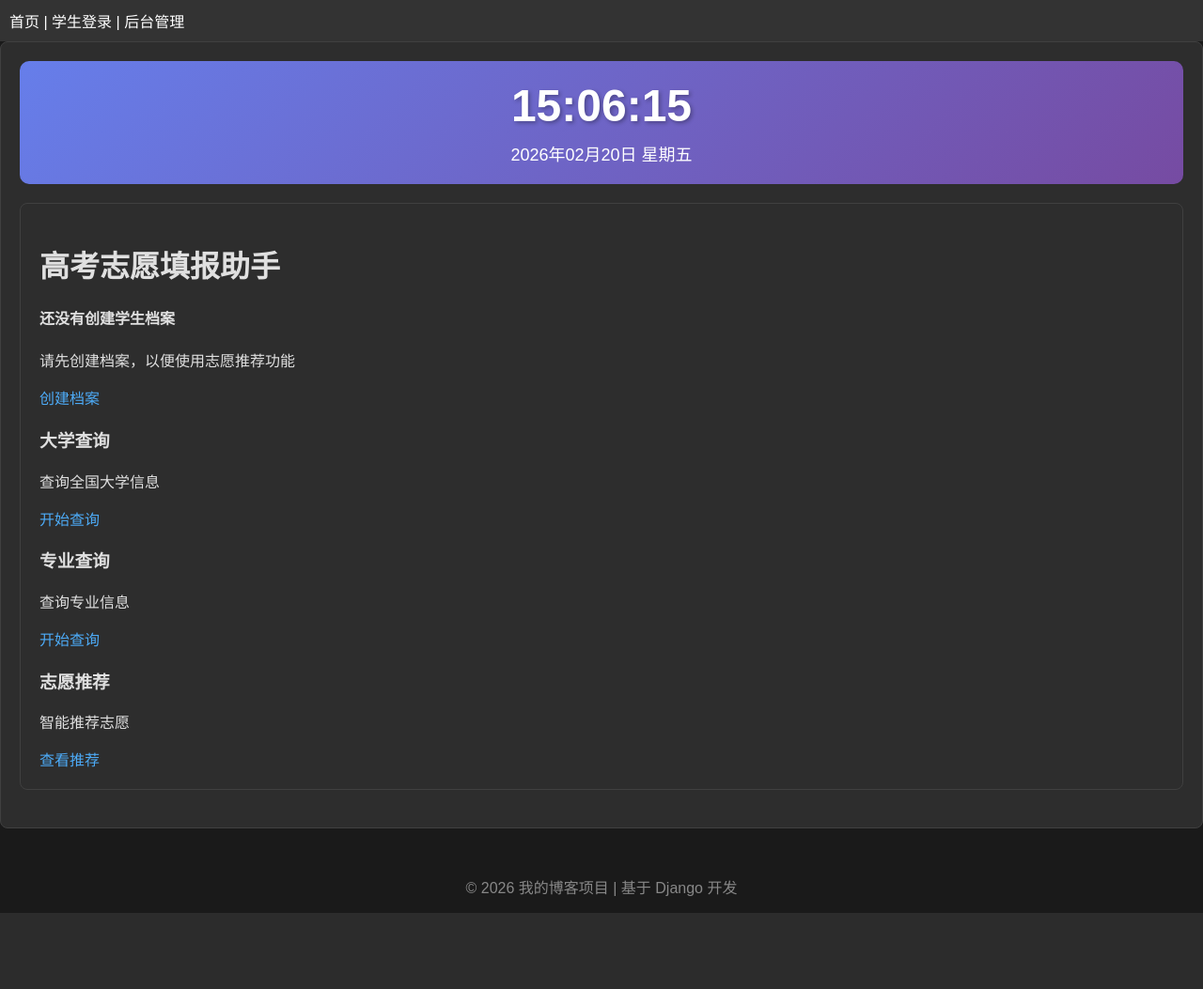
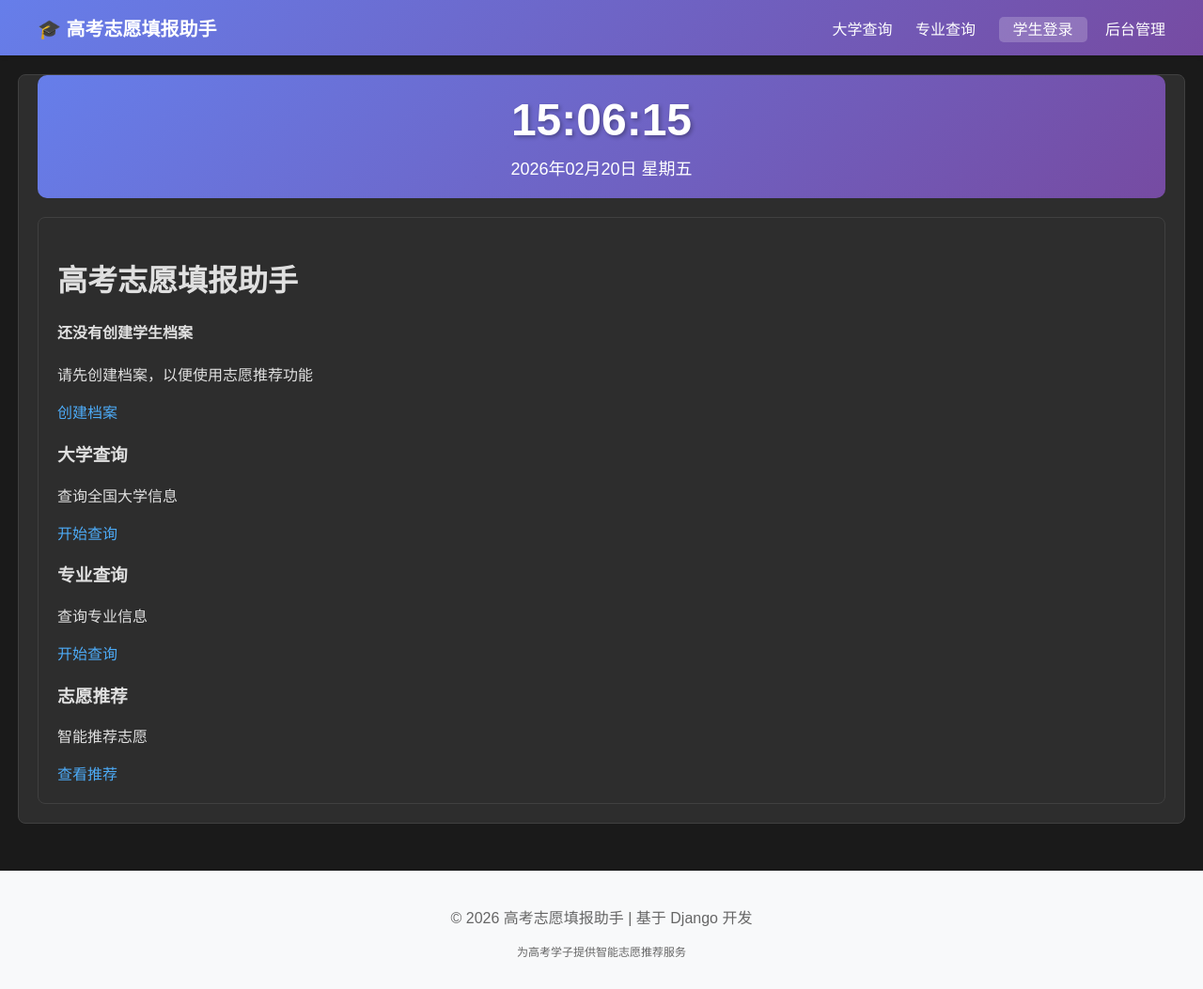
Before and after one commit to 1375827013/django-cms-blog, a Django app: page /app_name/ in a window 1280 px wide. Shown: the whole page at 94% size. Before the commit the page ends 972 px from the top, so only its background shows below. Run offline with Django 5.2, Linux system fonts and the light colour scheme.

Commit message:
Optimize

```diff
--- a/app_name/views.py
+++ b/app_name/views.py
@@ -1,18 +1,17 @@
 from django.shortcuts import render, redirect, get_object_or_404
 from django.contrib.auth.decorators import login_required
-from django.contrib.auth.models import User
+from django.contrib import messages
 from .forms import StudentProfileForm, CollegePreferenceForm
 from .models import StudentProfile, University, Major, AdmissionScore, CollegePreference
 
 def home(request):
     """高考志愿填报助手首页"""
+    profile = None
     if request.user.is_authenticated:
         try:
             profile = request.user.studentprofile
         except StudentProfile.DoesNotExist:
-            profile = None
-    else:
-        profile = None
+            pass
 
     context = {
         'profile': profile,
@@ -24,6 +23,7 @@ def student_profile_create(request):
     """创建学生档案"""
     try:
         profile = request.user.studentprofile
+        messages.info(request, '您已有档案，可以直接查看')
         return redirect('profile_detail')
     except StudentProfile.DoesNotExist:
         pass
@@ -34,6 +34,7 @@ def student_profile_create(request):
             profile = form.save(commit=False)
             profile.user = request.user
             profile.save()
+            messages.success(request, '档案创建成功！')
             return redirect('home')
     else:
         form = StudentProfileForm()
@@ -46,13 +47,12 @@ def profile_detail(request):
     profile = get_object_or_404(StudentProfile, user=request.user)
     return render(request, 'app_name/profile_detail.html', {'profile': profile})
 
-@login_required
 def university_list(request):
     """大学列表"""
     universities = University.objects.all()
 
-    province_filter = request.GET.get('province')
-    type_filter = request.GET.get('type')
+    province_filter = request.GET.get('province', '')
+    type_filter = request.GET.get('type', '')
 
     if province_filter:
         universities = universities.filter(province=province_filter)
@@ -66,20 +66,20 @@ def university_list(request):
     }
     return render(request, 'app_name/university_list.html', context)
 
-@login_required
 def university_detail(request, pk):
     """大学详情"""
     university = get_object_or_404(University, pk=pk)
-    try:
-        subject_type = request.user.studentprofile.subject_type
-        admission_scores = AdmissionScore.objects.filter(
-            university=university,
-            subject_type=subject_type
-        ).order_by('-year')[:5]
-    except StudentProfile.DoesNotExist:
-        admission_scores = AdmissionScore.objects.filter(
-            university=university
-        ).order_by('-year')[:5]
+
+    admission_scores = AdmissionScore.objects.filter(university=university)
+
+    if request.user.is_authenticated:
+        try:
+            subject_type = request.user.studentprofile.subject_type
+            admission_scores = admission_scores.filter(subject_type=subject_type)
+        except StudentProfile.DoesNotExist:
+            pass
+
+    admission_scores = admission_scores.order_by('-year')[:5]
 
     context = {
         'university': university,
@@ -87,11 +87,10 @@ def university_detail(request, pk):
     }
     return render(request, 'app_name/university_detail.html', context)
 
-@login_required
 def major_list(request):
     """专业列表"""
     majors = Major.objects.all()
-    category_filter = request.GET.get('category')
+    category_filter = request.GET.get('category', '')
 
     if category_filter:
         majors = majors.filter(category=category_filter)
@@ -102,7 +101,6 @@ def major_list(request):
     }
     return render(request, 'app_name/major_list.html', context)
 
-@login_required
 def major_detail(request, pk):
     """专业详情"""
     major = get_object_or_404(Major, pk=pk)
@@ -117,16 +115,15 @@ def recommendation(request):
     try:
         profile = request.user.studentprofile
     except StudentProfile.DoesNotExist:
+        messages.warning(request, '请先创建学生档案')
         return redirect('profile_create')
 
-    # 根据分数推荐大学
     recommended_universities = University.objects.filter(
         admission_scores__province=profile.province,
         admission_scores__subject_type=profile.subject_type,
         admission_scores__min_score__lte=profile.total_score
     ).distinct().order_by('-ranking')[:10]
 
-    # 查看已填报的志愿
     preferences = CollegePreference.objects.filter(
         student=profile
     ).order_by('preference_order')
@@ -144,6 +141,7 @@ def preference_create(request):
     try:
         profile = request.user.studentprofile
     except StudentProfile.DoesNotExist:
+        messages.warning(request, '请先创建学生档案')
         return redirect('profile_create')
 
     if request.method == 'POST':
@@ -152,6 +150,7 @@ def preference_create(request):
             preference = form.save(commit=False)
             preference.student = profile
             preference.save()
+            messages.success(request, '志愿添加成功！')
             return redirect('recommendation')
     else:
         form = CollegePreferenceForm()
@@ -163,4 +162,5 @@ def preference_delete(request, pk):
     """删除志愿"""
     preference = get_object_or_404(CollegePreference, pk=pk, student__user=request.user)
     preference.delete()
+    messages.success(request, '志愿删除成功！')
     return redirect('recommendation')
--- a/templates/base.html
+++ b/templates/base.html
@@ -4,36 +4,79 @@
 <head>
     <meta charset="UTF-8">
     <meta name="viewport" content="width=device-width, initial-scale=1.0">
-    <title>{% block title %}我的 Django 网站{% endblock %}</title>
+    <title>{% block title %}高考志愿填报助手{% endblock %}</title>
 
     <link rel="stylesheet" href="{% static 'css/style.css' %}">
+    <style>
+        .messages {
+            padding: 10px;
+            margin: 10px 0;
+            border-radius: 5px;
+        }
+        .messages .success {
+            background-color: #d4edda;
+            color: #155724;
+            border: 1px solid #c3e6cb;
+        }
+        .messages .warning {
+            background-color: #fff3cd;
+            color: #856404;
+            border: 1px solid #ffeeba;
+        }
+        .messages .info {
+            background-color: #d1ecf1;
+            color: #0c5460;
+            border: 1px solid #bee5eb;
+        }
+        .messages .error {
+            background-color: #f8d7da;
+            color: #721c24;
+            border: 1px solid #f5c6cb;
+        }
+    </style>
 </head>
 <body>
 
-    <nav style="background: #333; color: white; padding: 10px;">
-        <a href="{% url 'home' %}" style="color: white;">首页</a> |
-
+    <nav style="background: linear-gradient(135deg, #667eea 0%, #764ba2 100%); color: white; padding: 15px 20px; box-shadow: 0 2px 4px rgba(0,0,0,0.1);">
+        <div style="max-width: 1200px; margin: 0 auto; display: flex; justify-content: space-between; align-items: center;">
+            <div>
+                <a href="{% url 'home' %}" style="color: white; font-size: 20px; font-weight: bold; text-decoration: none;">🎓 高考志愿填报助手</a>
+            </div>
+            <div>
+                <a href="{% url 'university_list' %}" style="color: white; margin: 0 10px; text-decoration: none;">大学查询</a>
+                <a href="{% url 'major_list' %}" style="color: white; margin: 0 10px; text-decoration: none;">专业查询</a>
                 {% if user.is_authenticated %}
-            <span>你好，{{ user.username }} 同学！</span> |
-            <a href="{% url 'profile_create' %}" style="color: white;">创建档案</a> |
-
+                    <a href="{% url 'recommendation' %}" style="color: white; margin: 0 10px; text-decoration: none;">志愿推荐</a>
+                    <span style="margin: 0 10px;">|</span>
+                    <span>你好，{{ user.username }}！</span>
                     <form action="{% url 'logout' %}" method="post" style="display: inline;">
                         {% csrf_token %}
-                <button type="submit" style="background: none; border: none; color: white; cursor: pointer; padding: 0; font-size: 16px; font-family: inherit;">退出登录</button>
+                        <button type="submit" style="background: rgba(255,255,255,0.2); border: 1px solid white; color: white; cursor: pointer; padding: 5px 15px; border-radius: 5px; margin-left: 10px;">退出登录</button>
                     </form>
                 {% else %}
-            <a href="{% url 'login' %}" style="color: white;">学生登录</a>
+                    <a href="{% url 'login' %}" style="background: rgba(255,255,255,0.2); color: white; padding: 5px 15px; border-radius: 5px; text-decoration: none; margin-left: 10px;">学生登录</a>
                 {% endif %}
-        | <a href="/admin" style="color: white;">后台管理</a>
+                <a href="/admin" style="color: white; margin-left: 15px; text-decoration: none;">后台管理</a>
+            </div>
+        </div>
     </nav>
 
-    <div class="container">
+    {% if messages %}
+    <div class="messages" style="max-width: 1200px; margin: 20px auto;">
+        {% for message in messages %}
+        <div class="{{ message.tags }}">{{ message }}</div>
+        {% endfor %}
+    </div>
+    {% endif %}
+
+    <div class="container" style="max-width: 1200px; margin: 20px auto; padding: 0 20px;">
         {% block content %}
         {% endblock %}
     </div>
 
-    <footer style="text-align: center; margin-top: 50px; color: #888;">
-        <p>© 2026 我的博客项目 | 基于 Django 开发</p>
+    <footer style="text-align: center; margin-top: 50px; padding: 20px; background: #f8f9fa; color: #666; border-top: 1px solid #e9ecef;">
+        <p>© 2026 高考志愿填报助手 | 基于 Django 开发</p>
+        <p style="font-size: 12px; margin-top: 5px;">为高考学子提供智能志愿推荐服务</p>
     </footer>
 
 </body>
```
Also changed, not shown: app_name/forms.py (+22 -10 lines). Lines whose indentation alone changed are shown as unchanged.
